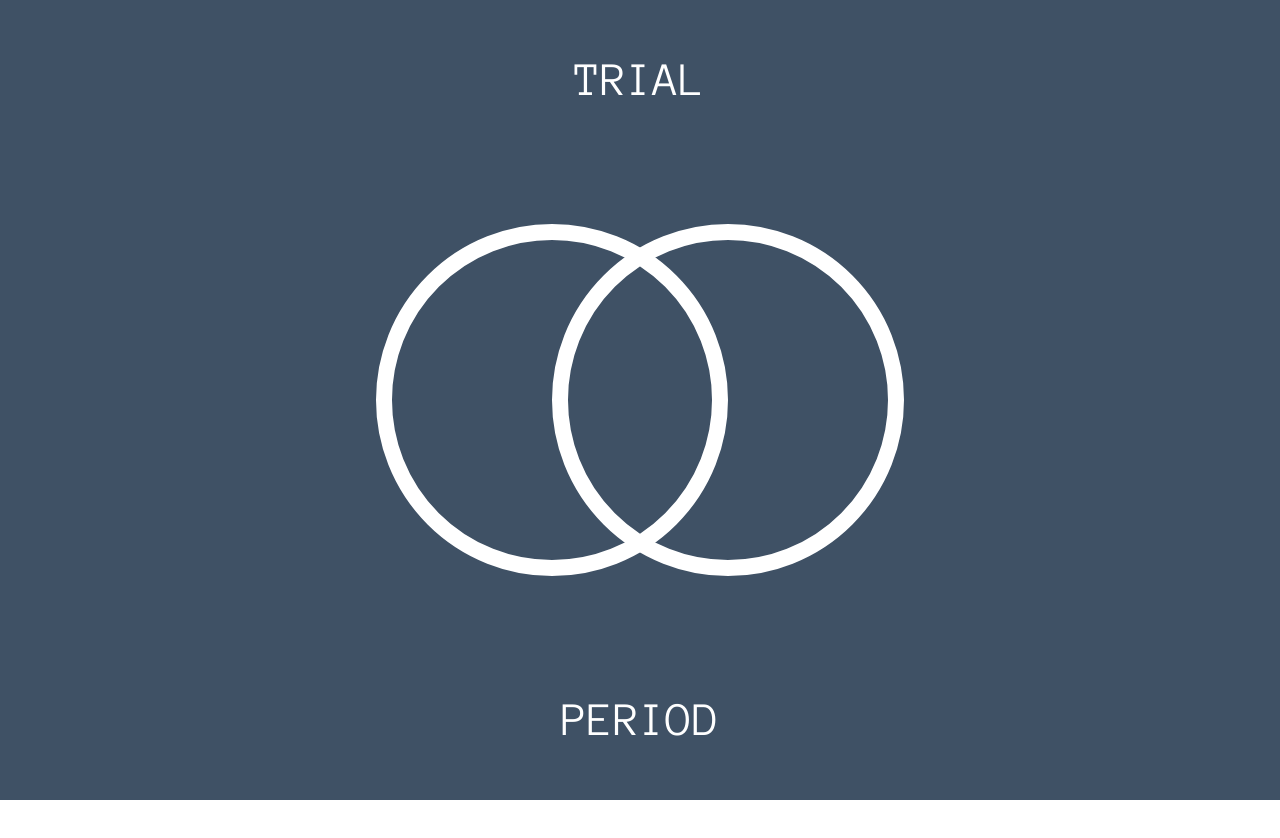
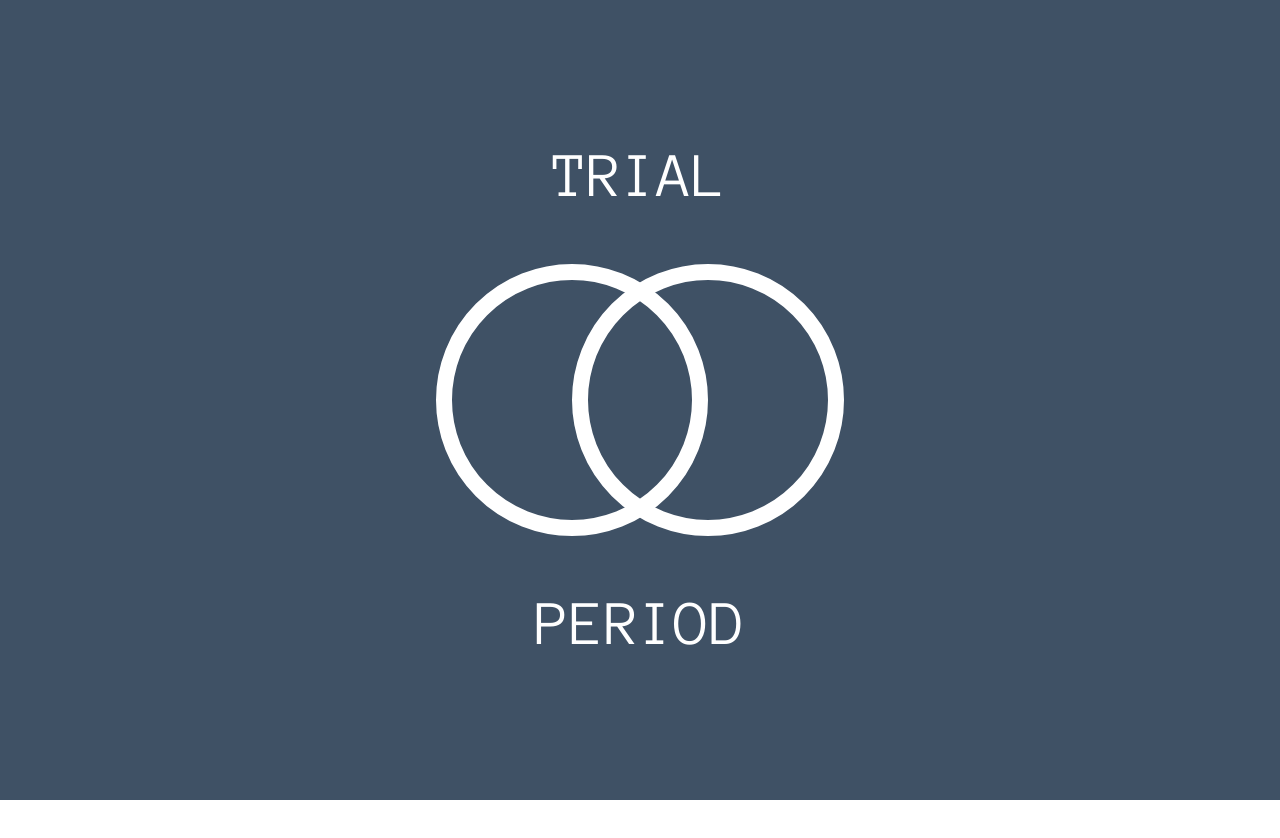
Before and after one commit to stefanvoegelisrf/bring-out-the-lobster, a website built with Vite: page index.html in a window 1280 px wide. Shown: the top 838 px of the page. Built offline with nearby package versions, Linux system fonts and the light colour scheme; what @microsoft/signalr would draw is missing.

Commit message:
reduce intro screen ring size

```diff
--- a/style.css
+++ b/style.css
@@ -43,7 +43,7 @@
     --rounded-s: calc(1rem* 0.75);
     --rounded-m: 1rem;
 
-    --intro-screen-ring-height: 20rem;
+    --intro-screen-ring-height: 15rem;
 }
 
 body {
@@ -144,18 +144,18 @@ body {
     left: 50%;
     width: 100%;
     text-align: center;
-    font-size: 3rem;
+    font-size: 4rem;
     color: white;
     transform: translate(-50%, -50%);
     animation: animate-opacity 1s 1 linear forwards;
 }
 
 .intro-text-bottom {
-    top: calc(50% + var(--intro-screen-ring-height));
+    top: calc(50% + var(--intro-screen-ring-height) - 1rem);
 }
 
 .intro-text-top {
-    top: calc(50% - var(--intro-screen-ring-height));
+    top: calc(50% - var(--intro-screen-ring-height) + 1rem);
 }
 
 .intro-screen-ring-container {
```
